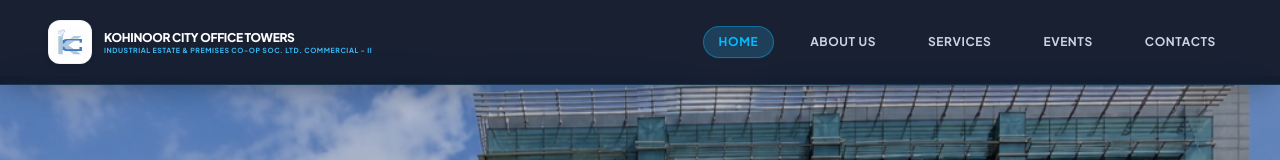
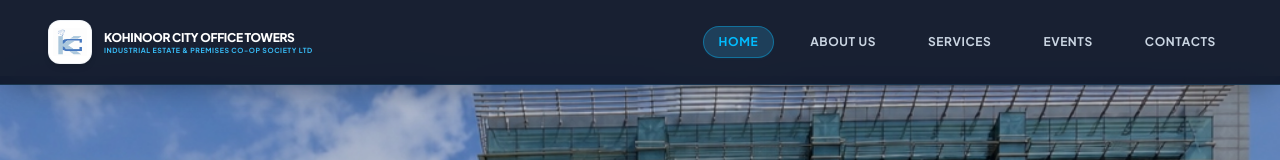
Before and after one commit to AltimaOak/kohinoor-pvt-ltd, a Next.js app: page / in a window 1280 px wide. Shown: the top 160 px of the page. Built offline with nearby package versions, Linux system fonts and the light colour scheme.

Commit message:
make some chnages to footer and nvabr

```diff
--- a/src/components/Footer.tsx
+++ b/src/components/Footer.tsx
@@ -30,7 +30,7 @@ export default async function Footer() {
                   KOHINOOR CITY OFFICE TOWERS
                 </span>
                 <span className="text-[7px] uppercase tracking-[0.05em] font-semibold text-sky-400 leading-none mt-0.5">
-                  INDUSTRIAL ESTATE & PREMISES CO-OP SOC. LTD. COMMERCIAL - II
+                  INDUSTRIAL ESTATE & PREMISES CO-OP SOCIETY LTD
                 </span>
               </div>
             </Link>
@@ -130,7 +130,7 @@ export default async function Footer() {
         {/* Lower Footer */}
         <div className="flex flex-col md:flex-row items-center justify-between gap-4 pt-10 text-xs text-slate-500">
           <span>
-            © {new Date().getFullYear()} KOHINOOR CITY OFFICE TOWERS INDUSTRIAL ESTATE & PREMISES CO-OP SOCIETY LTD. COMMERCIAL - II. All rights reserved.
+            © {new Date().getFullYear()} INDUSTRIAL ESTATE & PREMISES CO-OP SOCIETY LTD. All rights reserved.
           </span>
           <div className="flex items-center gap-6">
             <span className="hover:text-sky-400 cursor-pointer transition-colors">Privacy Policy</span>
--- a/src/components/Navbar.tsx
+++ b/src/components/Navbar.tsx
@@ -72,7 +72,7 @@ export default function Navbar() {
                 KOHINOOR CITY OFFICE TOWERS
               </span>
               <span className="text-[7px] uppercase tracking-[0.08em] font-bold text-sky-500 leading-none mt-0.5">
-                INDUSTRIAL ESTATE & PREMISES CO-OP SOC. LTD. COMMERCIAL - II
+                INDUSTRIAL ESTATE & PREMISES CO-OP SOCIETY LTD
               </span>
             </div>
           </Link>
```
